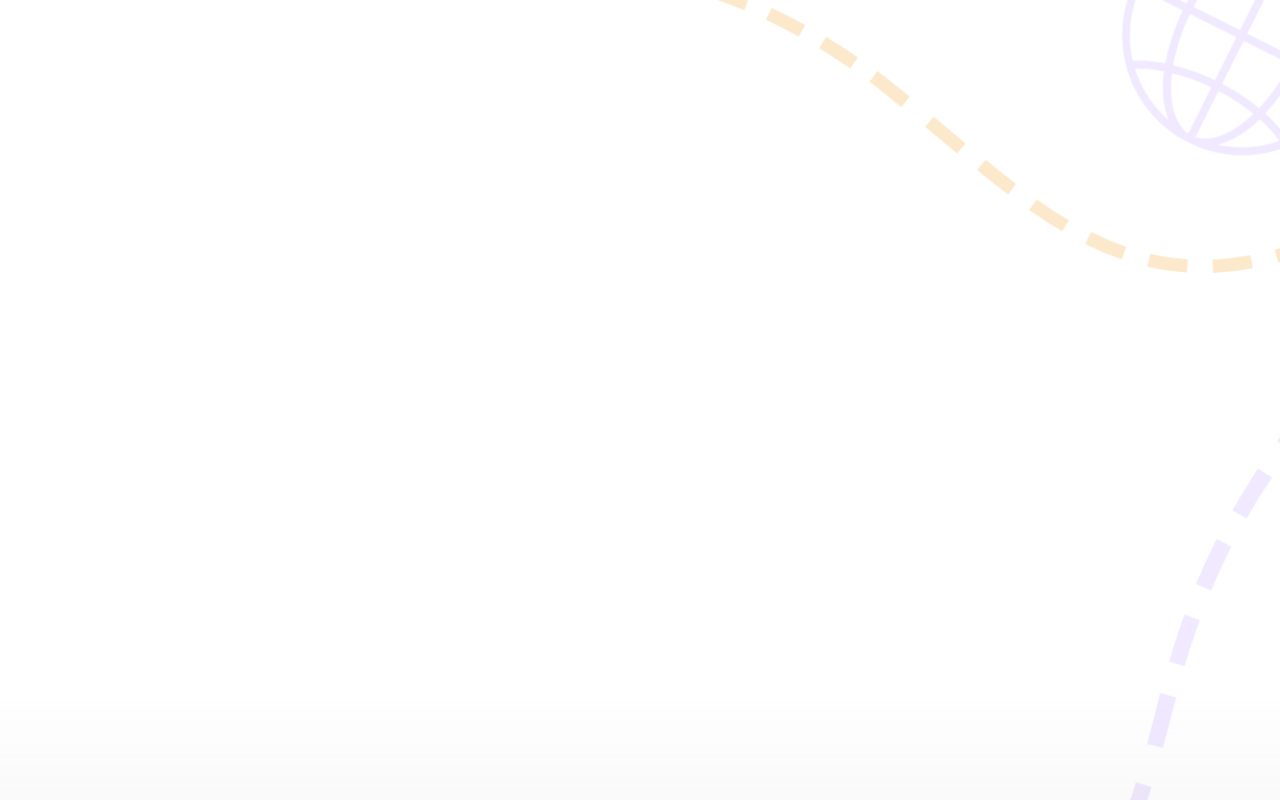
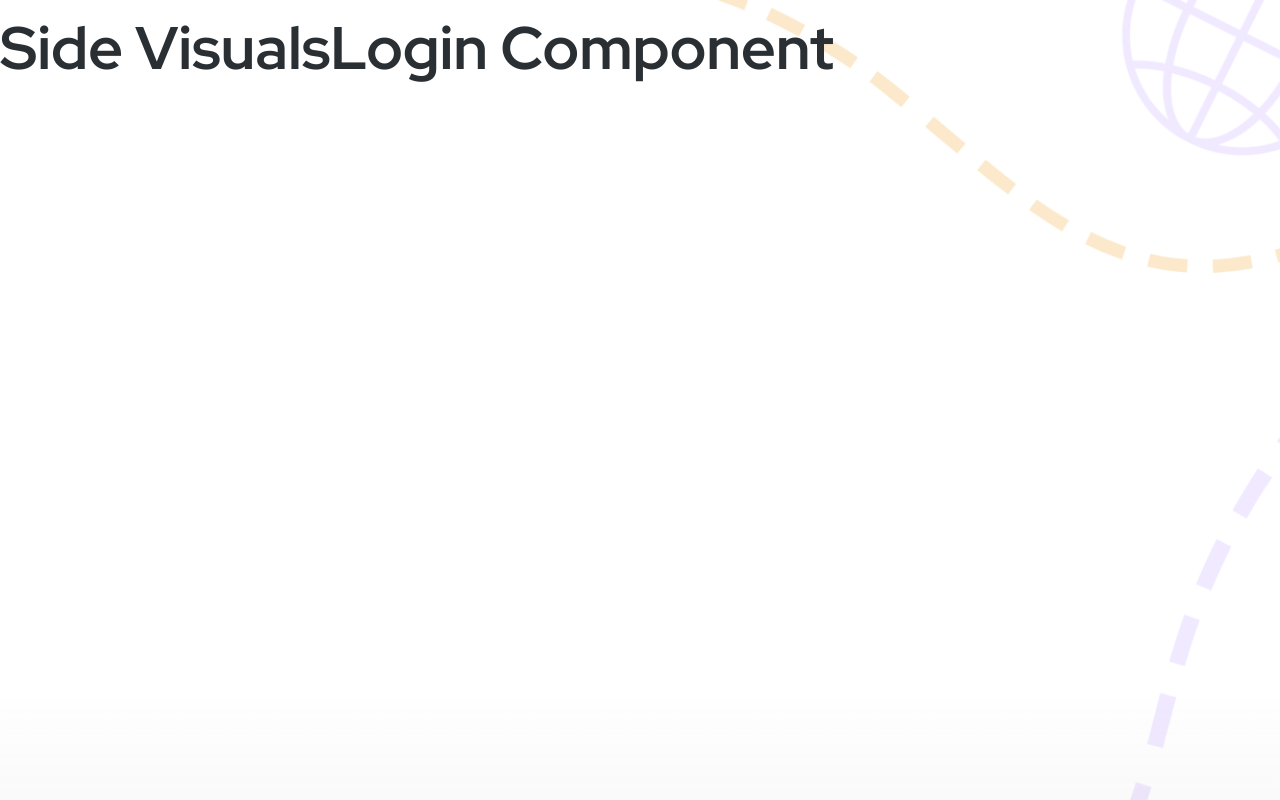
Before and after one commit to Aurims999/Bakalauro-Projektas, a React (Vite) app: page /login in a window 1280 px wide. Before the commit this address had no page. Built offline with nearby package versions, Linux system fonts and the light colour scheme.

Commit message:
Prepared routing for login and registration pages

```diff
--- a/src/App.tsx
+++ b/src/App.tsx
@@ -1,6 +1,9 @@
 import { Routes, Route } from "react-router-dom";
 
 import GuestPage from "./routes/GuestPage/GuestPage";
+import LoginPage from "./routes/LoginPage/Login/LoginPage";
+import RegistrationPage from "./routes/LoginPage/Registration/RegistrationPage";
+import SideVisuals from "./routes/LoginPage/SideVisuals/SideVisuals";
 
 import Sidebar from "./routes/Sidebar/Sidebar";
 import MainPage from "./routes/MainPage/mainPage";
@@ -17,6 +20,10 @@ function App() {
     <div className="appContainer">
       <Routes>
         <Route path="guestpage" element={<GuestPage />} />
+        <Route path="login" element={<SideVisuals />}>
+          <Route index element={<LoginPage />} />
+          <Route path="register" element={<RegistrationPage />} />
+        </Route>
         <Route path="/" element={<Sidebar />}>
           <Route index element={<MainPage />} />
           <Route path="messages" element={<MessagesPage />} />
--- /dev/null
+++ b/src/routes/LoginPage/Login/LoginPage.tsx
@@ -0,0 +1,11 @@
+import "./loginpage.css";
+
+import Button from "../../../components/Others/Button/Button";
+
+export default function LoginPage() {
+  return (
+    <section className="login">
+      <h1>Login component</h1>
+    </section>
+  );
+}
--- /dev/null
+++ b/src/routes/LoginPage/Registration/RegistrationPage.tsx
@@ -0,0 +1,11 @@
+import "./registrationPage.css";
+
+import Button from "../../../components/Others/Button/Button";
+
+export default function RegistrationPage() {
+  return (
+    <section className="login">
+      <h1>Registration component</h1>
+    </section>
+  );
+}
--- /dev/null
+++ b/src/routes/LoginPage/SideVisuals/SideVisuals.tsx
@@ -0,0 +1,14 @@
+import { Outlet } from "react-router-dom";
+
+import "./sideVisuals.css";
+
+export default function SideVisuals() {
+  return (
+    <>
+      <section className="signin-visuals">
+        <h1>Side Visuals</h1>
+      </section>
+      <Outlet />
+    </>
+  );
+}
```
Also changed, not shown: src/routes/LoginPage/Login/loginpage.css (added), src/routes/LoginPage/Registration/registrationPage.css (added), src/routes/LoginPage/SideVisuals/sideVisuals.css (added).
